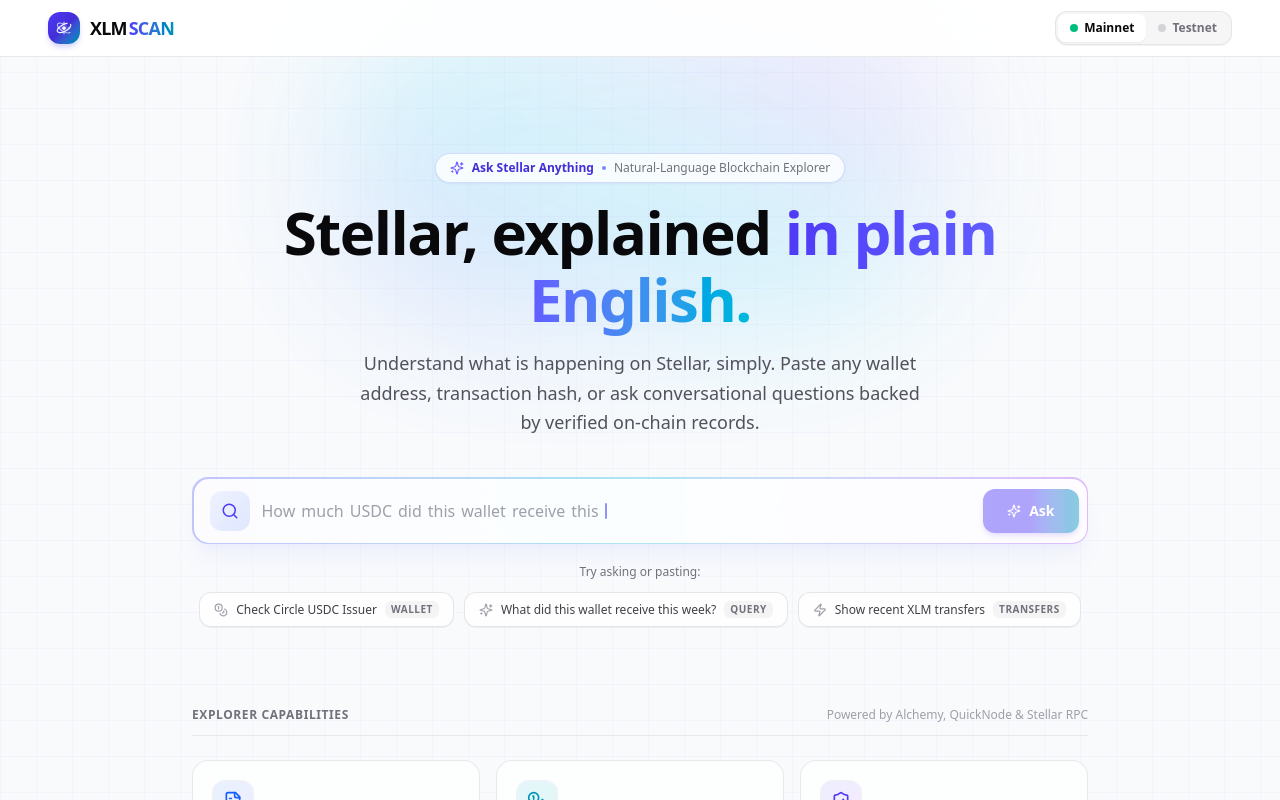
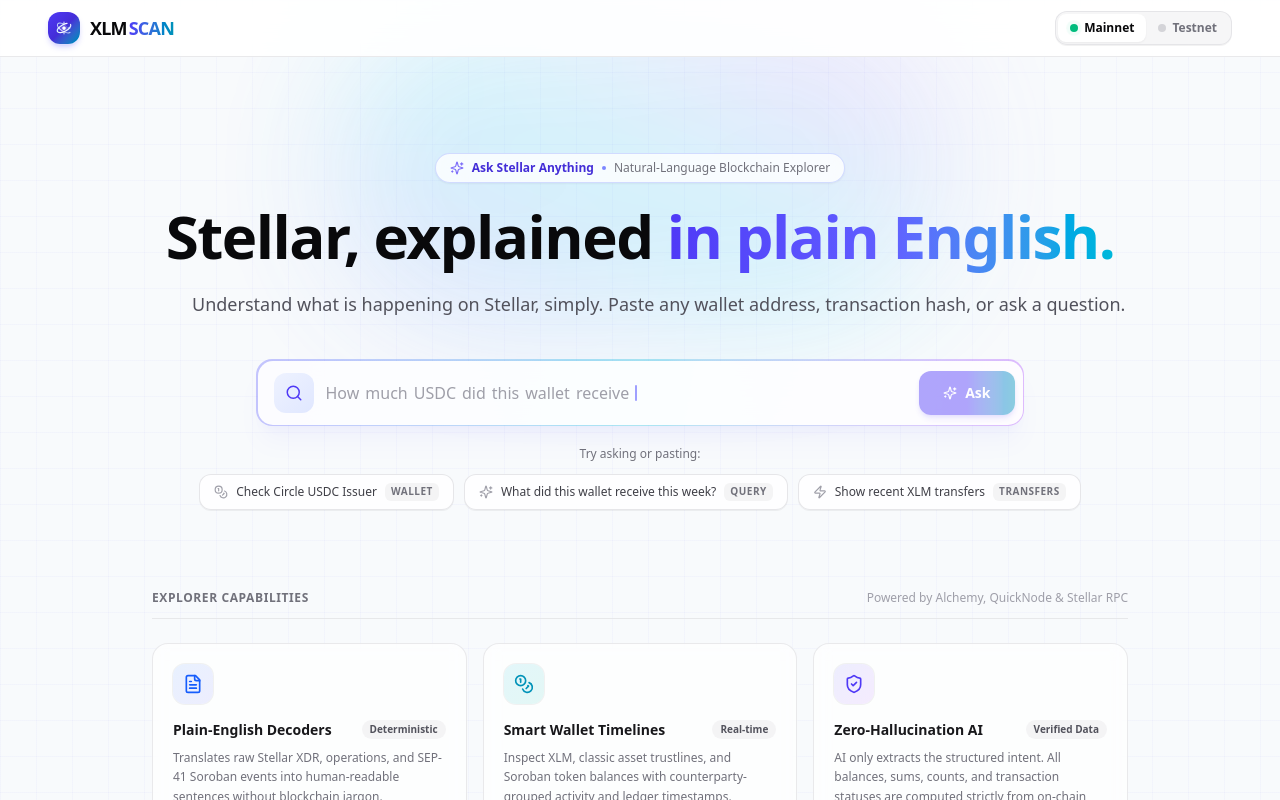
Before and after one commit to starkdevx/XlmScan-Friendly-Stellar-Block-Explorer, a Next.js app: page / in a window 1280 px wide. Shown: the top 800 px of the page. Built offline with nearby package versions, Linux system fonts and the light colour scheme.

Commit message:
style(ui): widen hero headline and subtitle to render in single line on desktop

```diff
--- a/app/page.tsx
+++ b/app/page.tsx
@@ -76,12 +76,12 @@ export default function HomePage() {
   const [seedInput, setSeedInput] = useState("");
 
   return (
-    <div className="relative mx-auto max-w-4xl py-10 sm:py-16">
+    <div className="relative mx-auto max-w-5xl py-10 sm:py-16">
       {/* Ambient background glow */}
       <div className="pointer-events-none absolute -top-20 left-1/2 -z-10 h-80 w-[620px] -translate-x-1/2 rounded-full bg-gradient-to-tr from-indigo-500/25 via-cyan-400/20 to-purple-500/25 blur-3xl opacity-75 dark:opacity-40" />
 
       {/* Hero Section */}
-      <div className="text-center space-y-4">
+      <div className="text-center space-y-4 max-w-5xl mx-auto px-2">
         {/* Modern Pill Badge */}
         <div className="inline-flex items-center gap-2 rounded-full border border-indigo-200/80 bg-white/80 px-3.5 py-1.5 text-xs font-semibold text-indigo-700 shadow-xs backdrop-blur-md dark:border-indigo-800/60 dark:bg-zinc-900/80 dark:text-indigo-300">
           <Sparkles className="h-3.5 w-3.5 text-indigo-600 dark:text-indigo-400 animate-pulse" />
@@ -92,24 +92,22 @@ export default function HomePage() {
           </span>
         </div>
 
-        {/* Hero Headline */}
-        <h1 className="text-4xl font-black tracking-tight sm:text-6xl sm:leading-[1.12]">
+        {/* Hero Headline (Appears in 1 line on desktop) */}
+        <h1 className="text-3xl sm:text-5xl lg:text-6xl font-black tracking-tight leading-tight sm:whitespace-nowrap">
           Stellar, explained{" "}
           <span className="bg-gradient-to-r from-indigo-600 via-indigo-500 to-cyan-500 bg-clip-text text-transparent dark:from-indigo-400 dark:via-cyan-300 dark:to-cyan-400">
             in plain English.
           </span>
         </h1>
 
-        {/* Hero Subtitle */}
-        <p className="mx-auto max-w-xl text-base font-normal leading-relaxed text-zinc-600 sm:text-lg dark:text-zinc-400">
-          Understand what is happening on Stellar, simply. Paste any wallet
-          address, transaction hash, or ask conversational questions backed by
-          verified on-chain records.
+        {/* Hero Subtitle (Wider width to appear in 1 line on desktop) */}
+        <p className="mx-auto max-w-4xl text-base sm:text-lg font-normal leading-relaxed text-zinc-600 dark:text-zinc-400 md:whitespace-nowrap">
+          Understand what is happening on Stellar, simply. Paste any wallet address, transaction hash, or ask a question.
         </p>
       </div>
 
-      {/* Main Search Component */}
-      <div className="mt-10">
+      {/* Main Search Component (Constrained to max-w-3xl) */}
+      <div className="mt-10 max-w-3xl mx-auto">
         <SearchBar
           key={`${seedInput}-${network}`}
           initialValue={seedInput}
```
